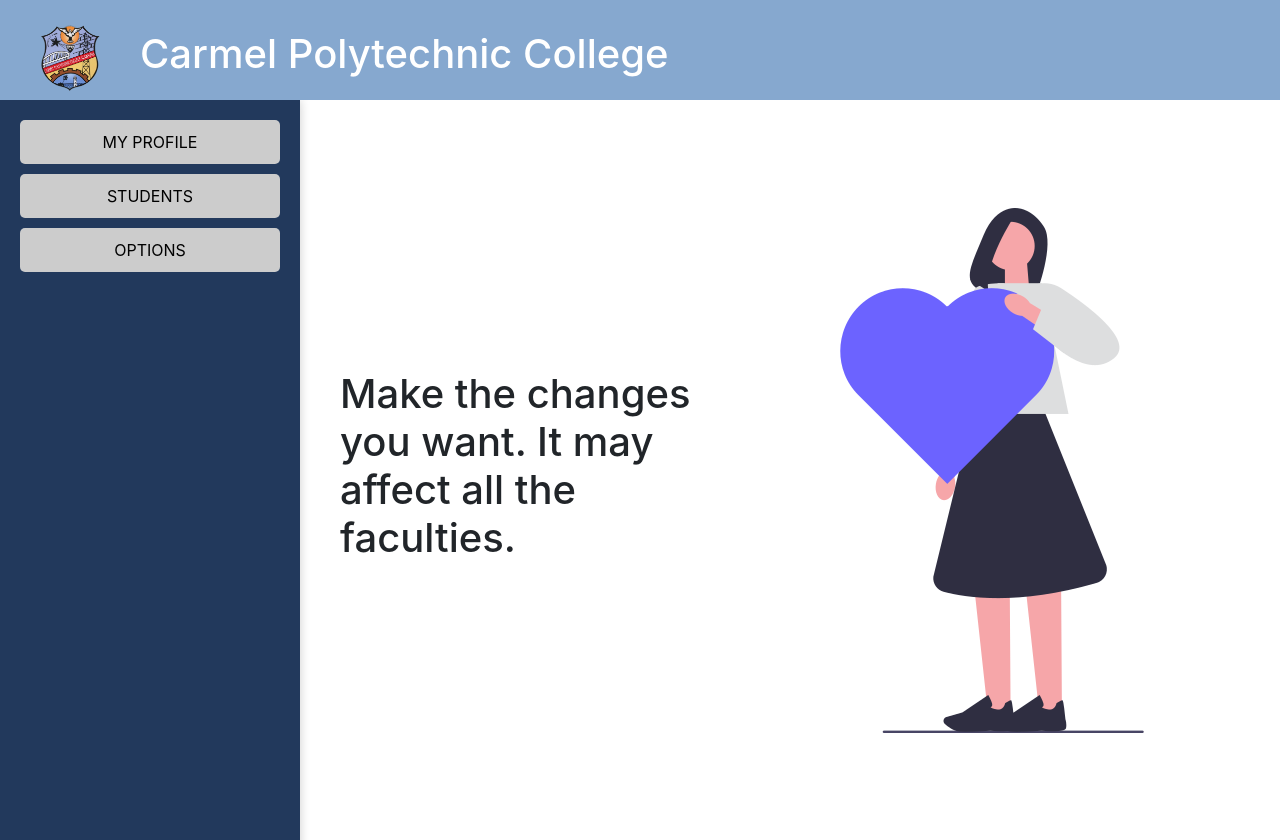
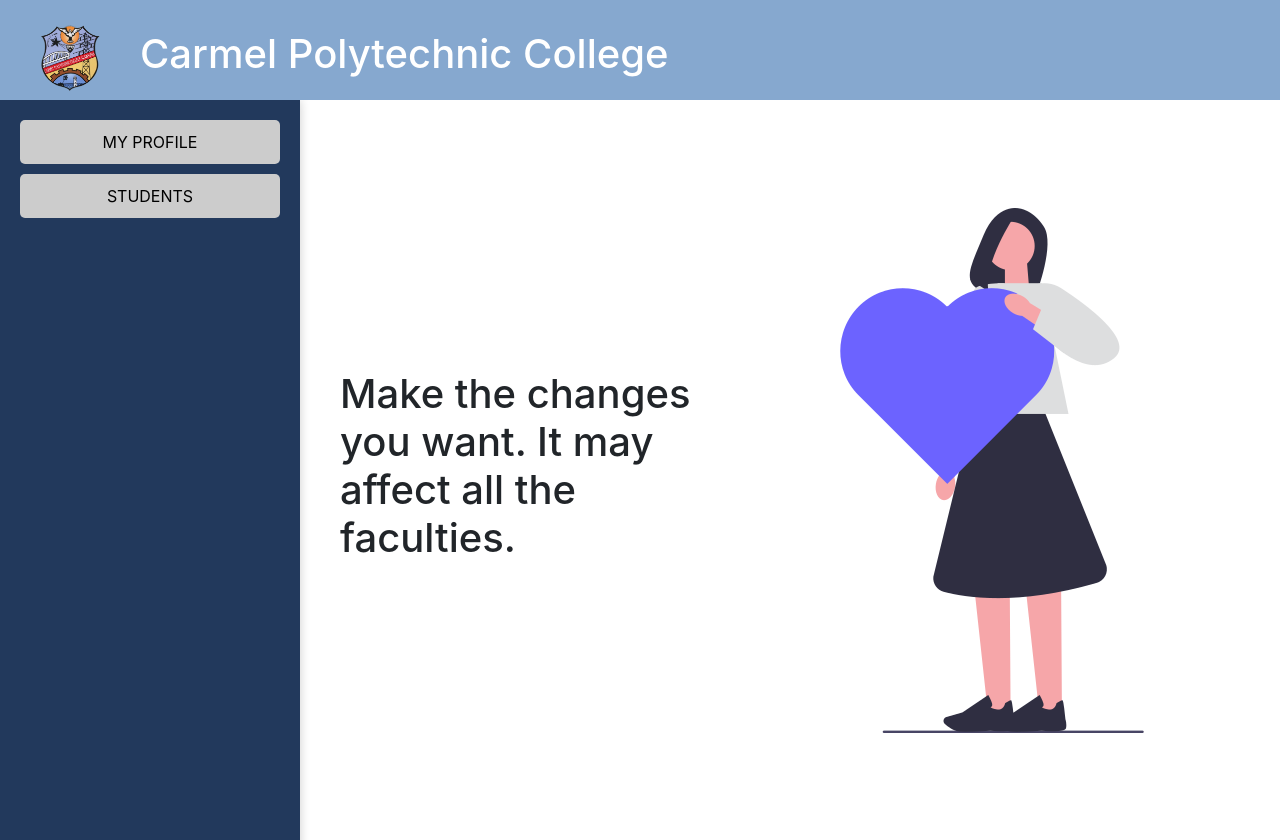
Before and after one commit to kasinathan28/ADM-PORTAL, a React (Create React App) app in the folder college_app/: page /thrDash/1 in a window 1280 px wide. Built offline with nearby package versions, Linux system fonts and the light colour scheme.

Commit message:
Last CHanges

```diff
--- a/college_app/src/modules/teacher/TeacherDashboard.js
+++ b/college_app/src/modules/teacher/TeacherDashboard.js
@@ -42,11 +42,6 @@ function TeacherDashboard() {
             <li>
               <button onClick={() => setSelectedOption('students')}>STUDENTS</button>
             </li>
-            <li>
-              <button onClick={() => setSelectedOption('options')}>OPTIONS</button>
-            </li>
-
-
           </ul>
         </div>
         <div className="content">
```
